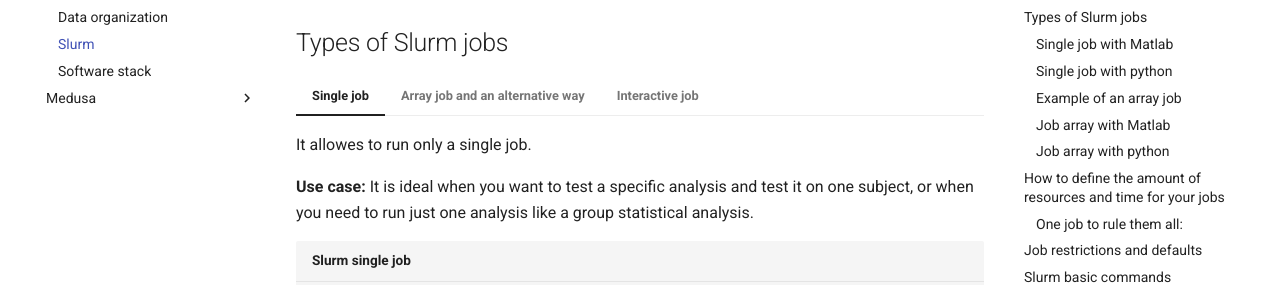
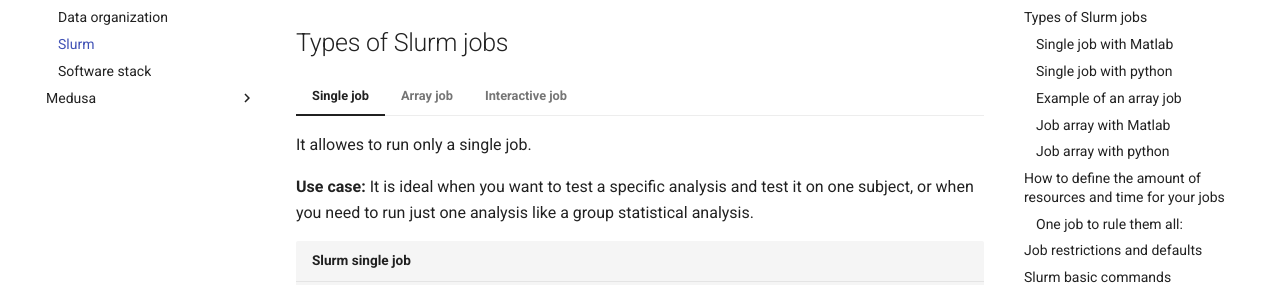
Before and after one commit to pvavra/temp-ipsy, an MkDocs documentation site: the page built from docs/cluster/cecile/slurm.md, in a window 1280 px wide and 900 px high, scrolled down 2236 px. Shown: the part 172-457 px from the top of the window. Built offline with MkDocs 1.6.1 and Material for MkDocs 9.7.7, drawn with Linux system fonts in a browser that asks for light colours.

Commit message:
Change tab title

```diff
--- a/docs/cluster/cecile/slurm.md
+++ b/docs/cluster/cecile/slurm.md
@@ -193,7 +193,7 @@ Instead of `--mem-per-cpu` you could use `--mem`, the latter specifies the amoun
 
     In case you made your python code executable you can remove the line `module load python` and call the script as follows: `./python_script ${subject}` without prepending `python -u`
 
-=== "Array job and an alternative way"
+=== "Array job"
 
     An array job allows you to run multiple jobs in parallel.</b>
 
```
